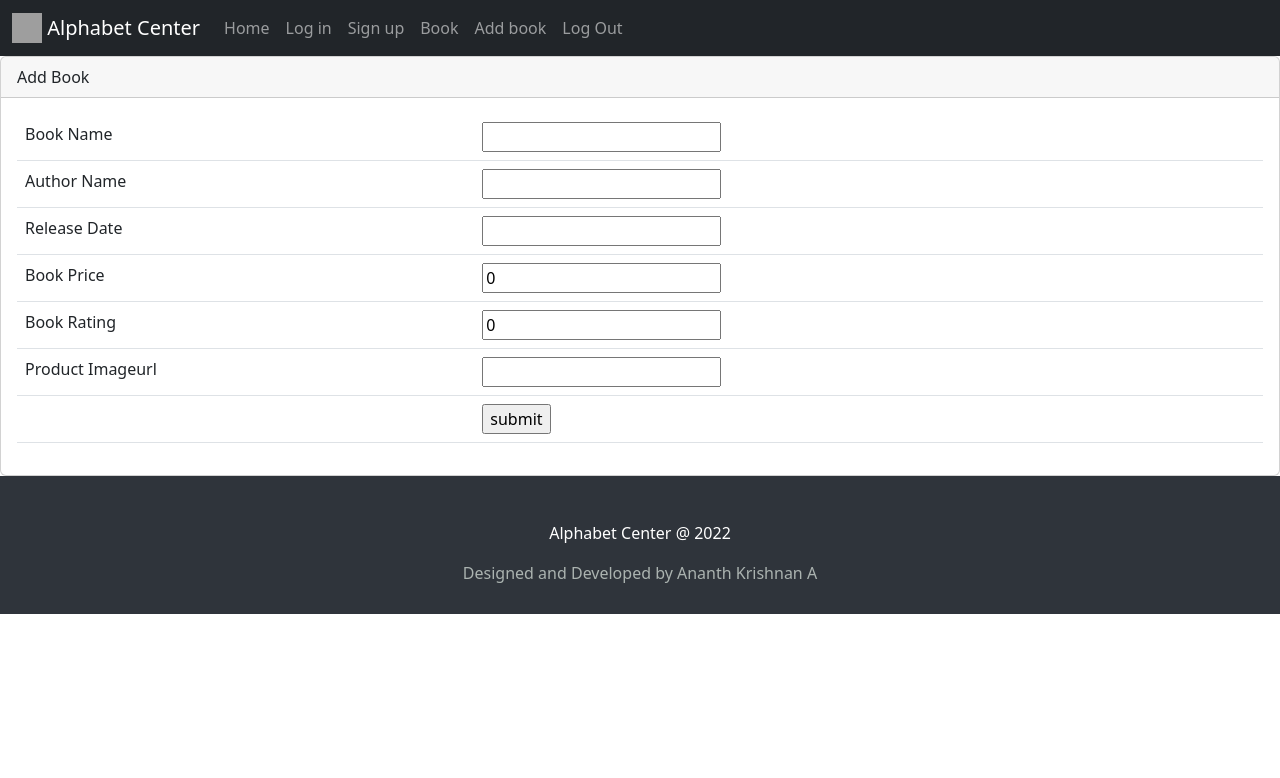
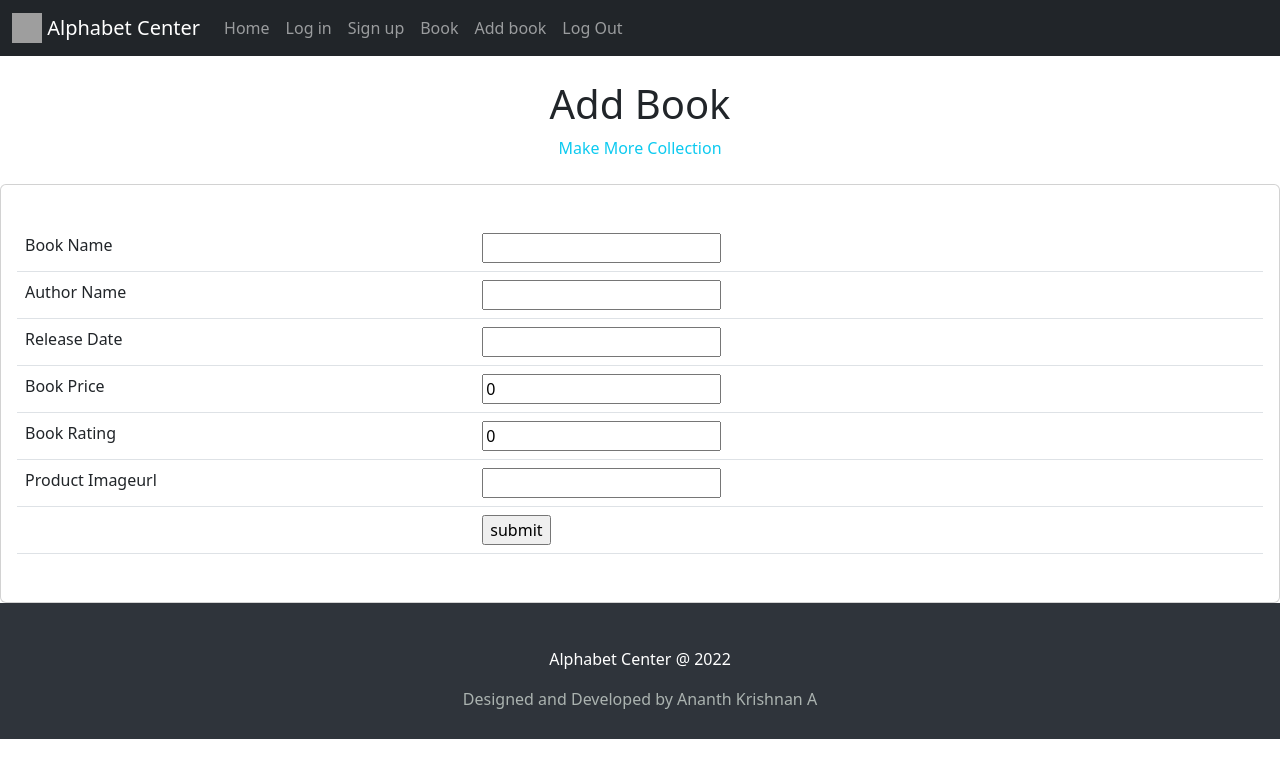
Before and after one commit to ananthanil/ictk_assignment_Library_App, an Angular app in the folder Frontend/: page /add-book in a window 1280 px wide. Shown: the top 778 px of the page. Built offline with nearby package versions, Linux system fonts and the light colour scheme; grey boxes are pictures that could not be loaded.

Commit message:
added margin to footer and header

```diff
--- a/Frontend/src/app/add-book/add-book.component.html
+++ b/Frontend/src/app/add-book/add-book.component.html
@@ -1,8 +1,16 @@
+<div class="container">
+    <div class="row">
+      <div class="col-12 text-center mt-4 mb-4">
+        <h1 class="font-weight-dark text-dark ml-5 mr-5">Add Book</h1>
+        <div class="text-info">Make More Collection</div>
+      </div>
+    </div>
+  </div>
+
 <div class="card">
      <form (ngSubmit)=" AddBook()">
-   <div class="card-header">  {{title}} </div>
         <div class="card-body">
-            <div class="table-responsive">
+            <div class="table-responsive mt-4 mb-3">
                 <table class="table">
                     <tbody>
                         <tr>
--- a/Frontend/src/app/footer/footer.component.css
+++ b/Frontend/src/app/footer/footer.component.css
@@ -7,7 +7,7 @@
 }
 .footcon{
     color: white;
-    margin-top: 2.5%;
+    margin-top: 2.4%;
 }
 .footp{
     color: #abb3b0;
--- a/Frontend/src/app/header/header.component.html
+++ b/Frontend/src/app/header/header.component.html
@@ -1,7 +1,7 @@
 <nav class="navbar navbar-expand-lg navbar-dark bg-dark ">
     <div class="container-fluid">
       <a class="navbar-brand pl-5" href="#">
-          <img src="https://media.istockphoto.com/vectors/dripping-vector-logo-letter-t-vector-id976753738?k=20&m=976753738&s=612x612&w=0&h=M90iMZJRAlI5jTzL2fUWV_anr6s61nzHBVkiM9d8qFc=" width="30" height="30" class="d-inline-block align-top" alt="">
+          <img src="https://us.123rf.com/450wm/hayaship/hayaship1909/hayaship190900008/131793570-initial-a-in-black-and-white-with-doodle-ornaments-and-design-elements-from-mandala-art-style-for-co.jpg?ver=6" width="30" height="30" class="d-inline-block align-top" alt="">
           Alphabet Center
         </a>
       <button class="navbar-toggler" type="button" data-toggle="collapse" data-target="#navbarNav" aria-controls="navbarNav" aria-expanded="false" aria-label="Toggle navigation">
--- a/Frontend/src/app/login/login.component.html
+++ b/Frontend/src/app/login/login.component.html
@@ -1,7 +1,16 @@
-  <div class="container text-center pb-5 pt-5">
+<div class="container">
+  <div class="row">
+    <div class="col-12 text-center mt-4">
+      <h1 class="font-weight-dark text-dark ml-5 mr-5">Log In</h1>
+      <div class="text-info">Login with your credentials</div>
+    </div>
+  </div>
+</div>
+
+  <div class="container text-center mb-3 pb-5 pt-5">
       <div class="row text-center align-items-center my-3 py-3">
           <div class="col-15 col-md-7 pb-2">
-              <div class="imgg"><h1>Welcome to Tech Blogs</h1></div>
+              <div class="imgg"><h1>Welcome to Alphabet Center</h1></div>
           </div>
 
           <div class="col-10 col-md-3">
```
